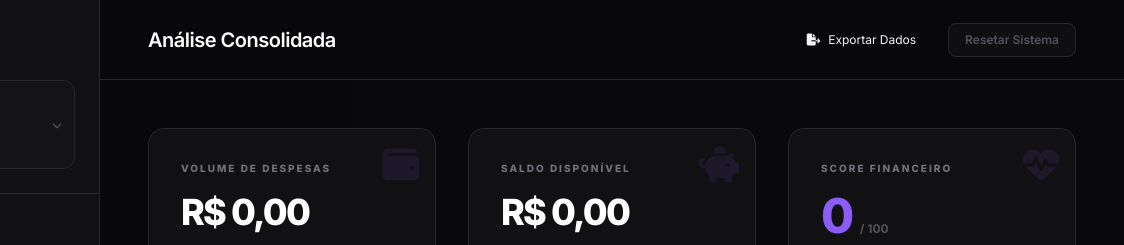
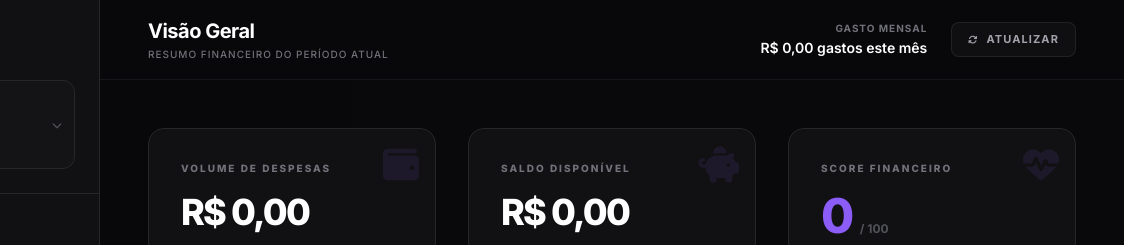
Before and after one commit to debbsouz/FinAI, a website: page dashboard.html in a window 1280 px wide. Shown: the top 245 px of the page, 156-1280 px from the left. Drawn offline with nearby package versions, Linux system fonts and the light colour scheme; sample sign-in values are in the browser's storage.

Commit message:
simplifica header com foco em clareza e padrão SaaS

```diff
--- a/dashboard.html
+++ b/dashboard.html
@@ -233,18 +233,22 @@
         </button>
       </header>
 
-      <!-- Topbar -->
-      <header class="hidden lg:flex h-20 bg-[#09090b]/80 backdrop-blur-md border-b border-zinc-800 items-center justify-between px-12 sticky top-0 z-50">
-        <div class="flex items-center gap-4">
-          <h2 class="text-xl font-semibold text-white tracking-tight">Análise Consolidada</h2>
-          <div id="topPlanBadge" class="hidden px-2 py-0.5 rounded bg-violet-600 text-white text-[10px] font-black uppercase tracking-widest shadow-[0_0_10px_rgba(139,92,246,0.5)]">PRO</div>
+      <!-- Topbar (SaaS Refactored) -->
+      <header class="hidden lg:flex h-20 bg-[#09090b]/80 backdrop-blur-md border-b border-zinc-800/50 items-center justify-between px-12 sticky top-0 z-50">
+        <div class="flex flex-col">
+          <h2 class="text-xl font-bold text-white tracking-tight">Visão Geral</h2>
+          <p class="text-[10px] font-medium text-zinc-500 uppercase tracking-widest mt-0.5">Resumo financeiro do período atual</p>
         </div>
-        <div class="flex items-center gap-4">
-          <button onclick="exportarCSV()" class="btn-secondary px-4 py-2 rounded-lg text-xs flex items-center gap-2">
-            <i class="fas fa-file-export"></i> Exportar Dados
-          </button>
-          <button onclick="limparTodosDados()" class="px-4 py-2 bg-zinc-900/50 hover:bg-red-900/10 text-zinc-600 hover:text-red-400 rounded-lg text-xs font-semibold transition-all border border-zinc-800 active:scale-[0.98]">
-            Resetar Sistema
+
+        <div class="flex items-center gap-6">
+          <div class="flex flex-col items-end">
+            <span class="text-[10px] font-bold text-zinc-500 uppercase tracking-widest">Gasto mensal</span>
+            <p id="topMonthlySpend" class="text-sm font-semibold text-white mt-0.5">R$ 0,00 gastos este mês</p>
+          </div>
+
+          <button onclick="renderizarTudo()" class="px-4 py-2 bg-zinc-900/50 hover:bg-zinc-800 text-zinc-400 hover:text-white text-[11px] font-bold uppercase tracking-widest rounded-lg border border-zinc-800/80 transition-all active:scale-95 flex items-center gap-2">
+            <i class="fas fa-sync-alt text-[9px]"></i>
+            Atualizar
           </button>
         </div>
       </header>
--- a/js/main.js
+++ b/js/main.js
@@ -268,22 +268,29 @@ function renderizarResumoCategorias() {
   container.innerHTML = html || `<p class="col-span-4 text-center py-8 text-zinc-500">Adicione gastos para ver o resumo</p>`;
 }
 
+let ultimaAtualizacao = new Date();
+
 function renderizarProgressoOrcamento() {
   const container = document.getElementById('progressoOrcamento');
-  // Se não tiver o container de progresso antigo, apenas processamos os cards novos do dashboard
+  const topMonthlySpend = document.getElementById('topMonthlySpend');
 
   const total = calcularTotalGasto();
-  const percentualOrcamento = orcamentoMensal > 0 ? Math.min((total / orcamentoMensal) * 100, 100) : 0;
+  const percentualOrcamento = orcamentoMensal > 0 ? (total / orcamentoMensal) * 100 : 0;
+  const percentualExibicao = Math.min(percentualOrcamento, 100);
+
+  if (topMonthlySpend) {
+    topMonthlySpend.innerText = `R$ ${total.toLocaleString('pt-BR', { minimumFractionDigits: 2 })} gastos este mês`;
+  }
 
   if (container) {
-    const cor = percentualOrcamento > 85 ? 'bg-red-500' : percentualOrcamento > 65 ? 'bg-amber-500' : 'bg-emerald-500';
+    const cor = percentualExibicao > 85 ? 'bg-red-500' : percentualExibicao > 65 ? 'bg-amber-500' : 'bg-emerald-500';
     container.innerHTML = `
       <div class="flex justify-between text-sm mb-2">
         <span>Gasto atual</span>
         <span>R$ ${total.toLocaleString('pt-BR')} / R$ ${orcamentoMensal.toLocaleString('pt-BR')}</span>
       </div>
       <div class="h-3 bg-zinc-700 rounded-full overflow-hidden">
-        <div class="${cor} h-full transition-all" style="width: ${percentualOrcamento}%"></div>
+        <div class="${cor} h-full transition-all" style="width: ${percentualExibicao}%"></div>
       </div>
     `;
   }
@@ -755,6 +762,7 @@ function gerarAnaliseIA() {
 }
 
 function renderizarTudo() {
+  ultimaAtualizacao = new Date();
   renderizarLista();
   renderizarProgressoOrcamento();
   renderizarStatusWhatsapp();
```
Also changed, not shown: 1 other file.
